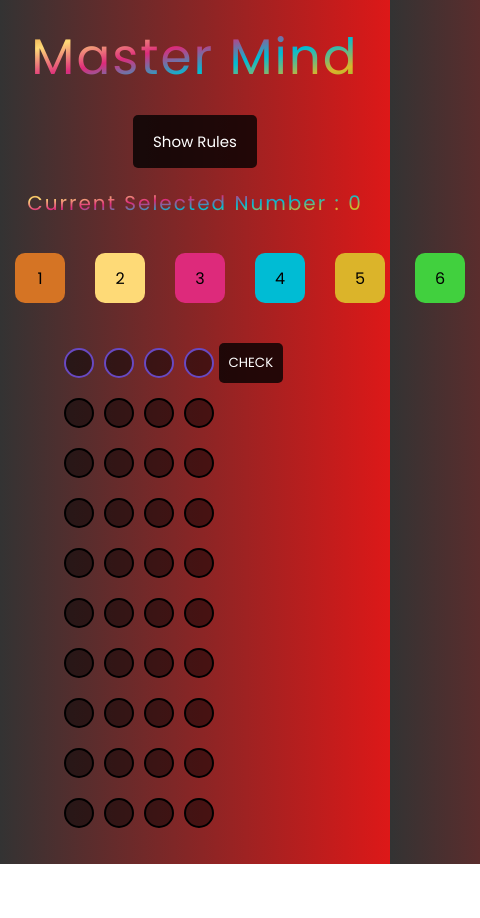
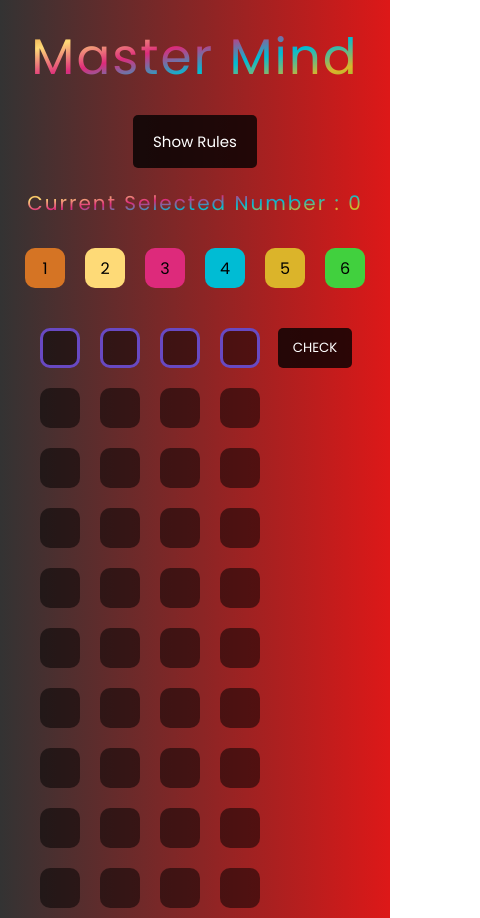
Before and after one commit to Yin-Lynn-Htun/MasterMind_React, a React (Create React App) app: page / in a window 390 px wide. Shown: the whole page, 480 px wide, since content can reach past the window. Before the commit the page ends 864 px from the top, so only its background shows below. Built offline with nearby package versions, Linux system fonts and the light colour scheme.

Commit message:
feat: Add repsonsive for holders

```diff
--- a/src/components/AnswerHolders/AnswerHolder/holder.module.css
+++ b/src/components/AnswerHolders/AnswerHolder/holder.module.css
@@ -39,12 +39,15 @@
     }
 }
 
-@media (max-width: 600px) {
+@media (max-width: 500px) {
     .holder {
-        border: 2px solid black;
-        width: 30px;
-        height: 30px;
-        border-radius: 50%;
-        margin: 10px 5px;
+        margin: 10px;
     }
 }
+
+@media (max-width: 420px) {
+    .holder {
+        width: 40px;
+        height: 40px;
+    }
+}
--- a/src/components/AnswerHolders/AnswerHolders.module.css
+++ b/src/components/AnswerHolders/AnswerHolders.module.css
@@ -29,20 +29,18 @@
 }
 
 @media (max-width: 600px) {
-    .holders {
-        max-width: 100vw;
-        width: 70vw;
-        display: flex;
-        margin: auto;
-        position: relative;
-    }
-
-    .checkBtn {
-        padding: 10px 10px;
-    }
-
     .box {
         width: 60px;
         height: 50px;
     }
+
+    .holders {
+        grid-template-columns: 1fr max-content 90px 1fr;
+    }
 }
+
+@media (max-width: 420px) {
+    .checkBtn {
+        padding: 10px 15px;
+    }
+}
--- a/src/components/HintHolders/HintHolder/HintHolder.css
+++ b/src/components/HintHolders/HintHolder/HintHolder.css
@@ -48,8 +48,9 @@
     transform: translateY(-65%);
 }
 
-@media (max-width: 600px) {
+@media screen and (max-width: 500px) {
     .holder {
-        margin: 1px;
+        width: 17px;
+        height: 17px;
     }
 }
--- a/src/components/HintHolders/HintHolders.css
+++ b/src/components/HintHolders/HintHolders.css
@@ -3,17 +3,16 @@
     flex-direction: row;
     justify-content: space-between;
     align-items: center; */
-    width: 80px;
-    height: 80px;
+    width: 70px;
+    height: 70px;
     position: relative;
     align-self: center;
     justify-self: center;
 }
 
-@media (max-width: 600px) {
+@media screen and (max-width: 500px) {
     .hintHolder {
-        display: flex;
         width: 60px;
-        height: 50px;
+        height: 60px;
     }
 }
--- a/src/components/Holder/holder.module.css
+++ b/src/components/Holder/holder.module.css
@@ -35,3 +35,30 @@
         border-color: #515bd4;
     }
 }
+
+@media screen and (max-width: 500px) {
+    .holder {
+        margin: 10px;
+    }
+}
+
+@media screen and (max-width: 420px) {
+    .holder {
+        width: 40px;
+        height: 40px;
+    }
+}
+
+@media screen and (max-width: 360px) {
+    .holder {
+        width: 37px;
+        height: 37px;
+    }
+}
+
+@media screen and (max-width: 350px) {
+    .holder {
+        width: 33px;
+        height: 33px;
+    }
+}
--- a/src/container/holders/holders.module.css
+++ b/src/container/holders/holders.module.css
@@ -3,15 +3,9 @@
 }
 
 .holders {
-    width: 30vw;
-    min-width: max-content;
+    max-width: max-content;
     display: flex;
     justify-content: space-between;
+    flex-wrap: wrap;
     margin: 20px auto;
 }
-
-@media (max-width: 600px) {
-    .holders {
-        width: 70vw;
-    }
-}
```
